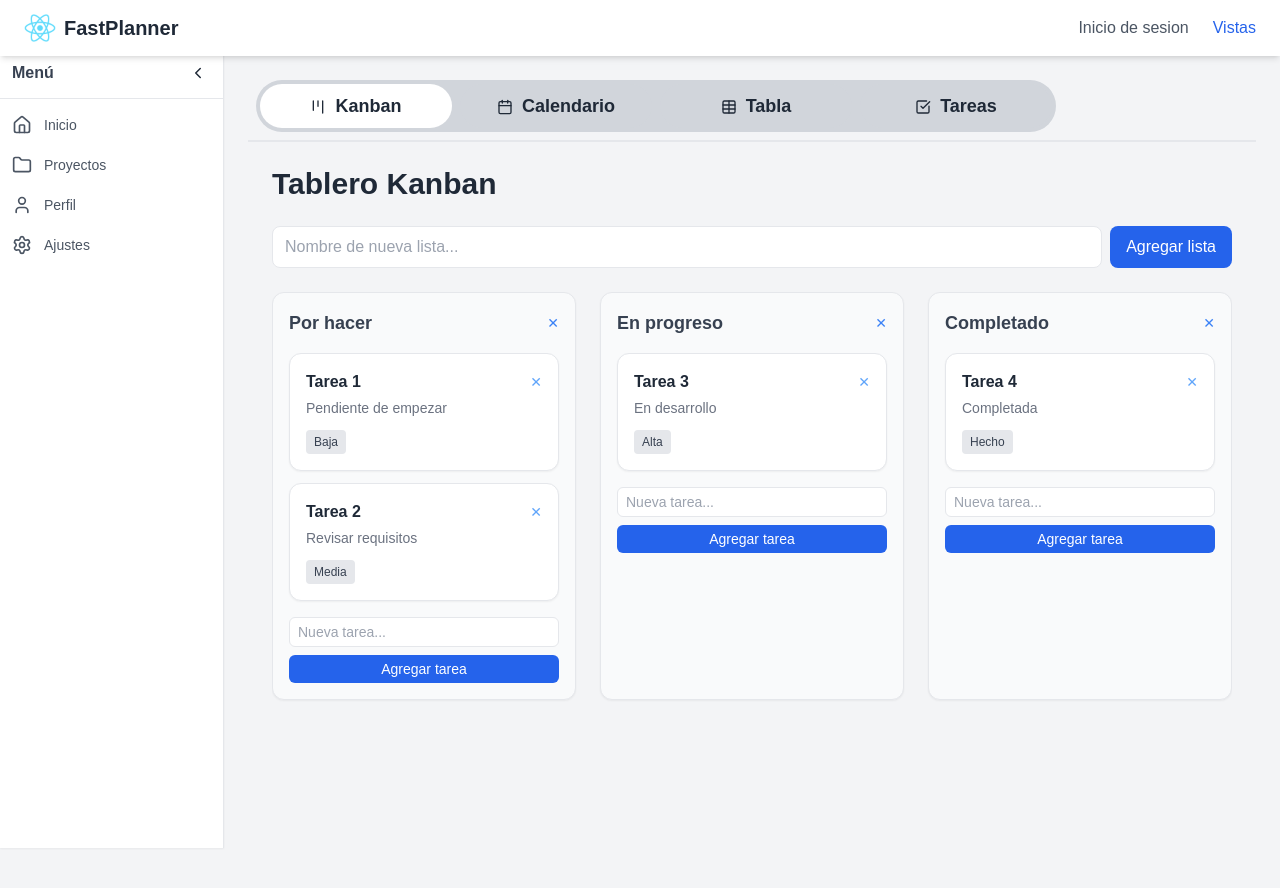
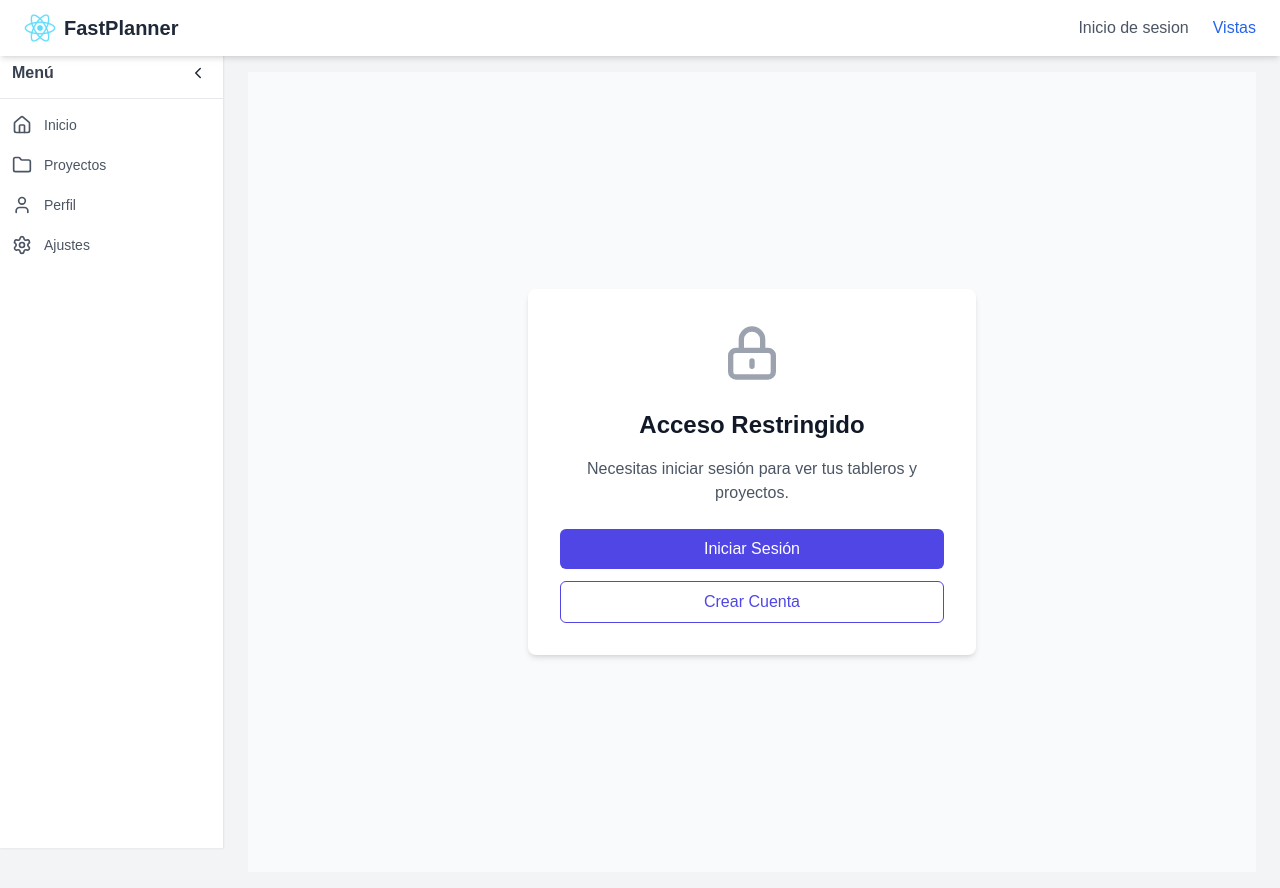
Before and after one commit to JorgeFierroo/FastPlanner, a React (Create React App) app in the folder frontend/: page /Vistas in a window 1280 px wide. Shown: the top 888 px of the page. Built offline with nearby package versions, Linux system fonts and the light colour scheme; the HTML template or start-up script is replaced by a standard one.

Commit message:
Implementar protección de autenticación en página de Vistas

```diff
--- a/frontend/src/pages/Auth.tsx
+++ b/frontend/src/pages/Auth.tsx
@@ -16,9 +16,18 @@ interface RegisterForm {
 
 const Auth: React.FC = () => {
   const navigate = useNavigate();
+  const location = useLocation();
   const { login, register } = useAuth();
   const [isLogin, setIsLogin] = useState(true);
   const [isLoading, setIsLoading] = useState(false);
+
+  // Detectar si viene con parámetro de registro
+  useEffect(() => {
+    const searchParams = new URLSearchParams(location.search);
+    if (searchParams.get('mode') === 'register') {
+      setIsLogin(false);
+    }
+  }, [location]);
   const [apiError, setApiError] = useState<string>('');
   const [successMessage, setSuccessMessage] = useState<string>('');
 
--- a/frontend/src/pages/Vistas.tsx
+++ b/frontend/src/pages/Vistas.tsx
@@ -4,15 +4,73 @@ import Tabla from "./Tabla";
 import TaskPage from "./TaskPage";
 import ViewModeSelect from "../components/ViewModeSelect";
 import { useState } from "react";
+import { useAuth } from "../context/AuthContext";
+import { useNavigate } from "react-router-dom";
 
 export default function Vistas() {
     const [currentMode, setCurrentMode] = useState<"Tabla" | "Calendario" | "Kanban" | "Tareas">("Kanban");
+    const { isAuthenticated, user, loading } = useAuth();
+    const navigate = useNavigate();
+
     const handleModeChange = (mode: "Tabla" | "Calendario" | "Kanban" | "Tareas") => {
         setCurrentMode(mode);
     }
 
+    // Mostrar loading mientras se verifica la autenticación
+    if (loading) {
+        return (
+            <div className="min-h-screen flex items-center justify-center">
+                <div className="text-center">
+                    <div className="animate-spin rounded-full h-12 w-12 border-b-2 border-indigo-600 mx-auto mb-4"></div>
+                    <p className="text-gray-600">Verificando autenticación...</p>
+                </div>
+            </div>
+        );
+    }
+
+    // Si no está autenticado, mostrar mensaje y botón para login
+    if (!isAuthenticated) {
+        return (
+            <div className="min-h-screen flex items-center justify-center bg-gray-50">
+                <div className="max-w-md w-full bg-white rounded-lg shadow-md p-8 text-center">
+                    <div className="mb-6">
+                        <svg className="mx-auto h-16 w-16 text-gray-400" fill="none" stroke="currentColor" viewBox="0 0 24 24">
+                            <path strokeLinecap="round" strokeLinejoin="round" strokeWidth={2} d="M12 15v2m-6 4h12a2 2 0 002-2v-6a2 2 0 00-2-2H6a2 2 0 00-2 2v6a2 2 0 002 2zm10-10V7a4 4 0 00-8 0v4h8z" />
+                        </svg>
+                    </div>
+                    <h2 className="text-2xl font-bold text-gray-900 mb-4">
+                        Acceso Restringido
+                    </h2>
+                    <p className="text-gray-600 mb-6">
+                        Necesitas iniciar sesión para ver tus tableros y proyectos.
+                    </p>
+                    <div className="space-y-3">
+                        <button
+                            onClick={() => navigate('/auth')}
+                            className="w-full bg-indigo-600 text-white py-2 px-4 rounded-md hover:bg-indigo-700 transition-colors"
+                        >
+                            Iniciar Sesión
+                        </button>
+                        <button
+                            onClick={() => navigate('/auth?mode=register')}
+                            className="w-full bg-white text-indigo-600 py-2 px-4 rounded-md border border-indigo-600 hover:bg-indigo-50 transition-colors"
+                        >
+                            Crear Cuenta
+                        </button>
+                    </div>
+                </div>
+            </div>
+        );
+    }
+
+    // Si está autenticado, mostrar las vistas normalmente
     return (
         <div>
+            <div className="mb-4 p-4 bg-white rounded-lg shadow-sm">
+                <p className="text-sm text-gray-600">
+                    Bienvenido, <span className="font-semibold text-indigo-600">{user?.name}</span>
+                </p>
+            </div>
             <ViewModeSelect currentMode={currentMode} onClick={handleModeChange} />
             {currentMode === "Tabla" && <Tabla />}
             {currentMode === "Calendario" && <TestCalendar />}
```
